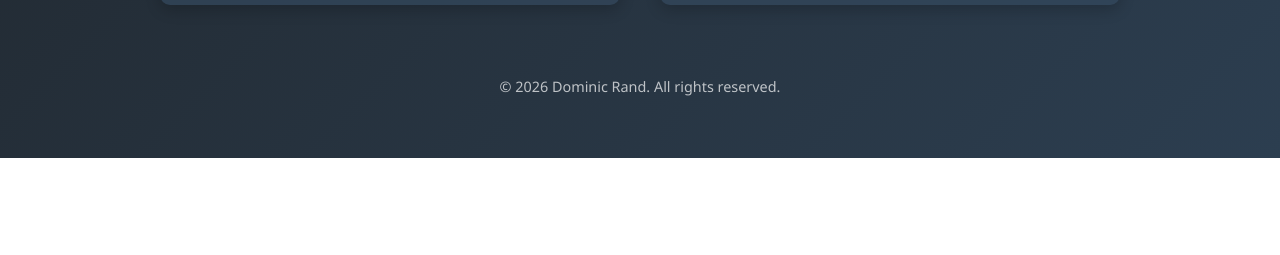
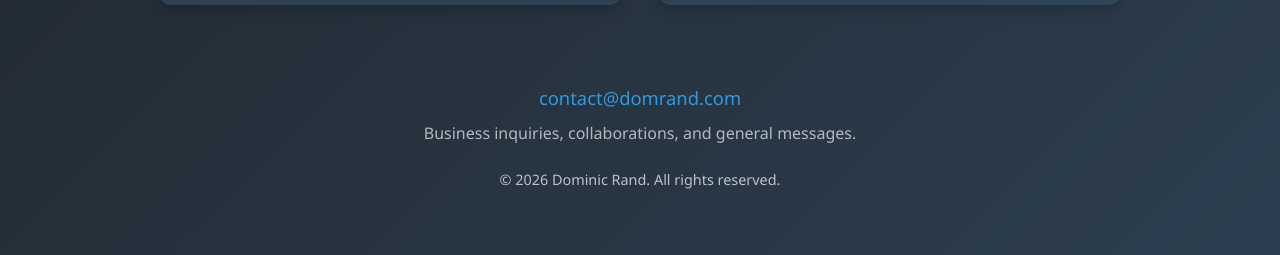
Before and after one commit to TheDominator54/DomCom, a plain HTML site: page index.html in a window 1280 px wide. Shown: the part 1543-1798 px from the top of the page. Before the commit the page ends 1701 px from the top, so only its background shows below. Drawn offline with Linux system fonts and the light colour scheme.

Commit message:
Add footer contact information in index.html; enhance styling for better visibility and user engagement.

```diff
--- a/index.html
+++ b/index.html
@@ -157,9 +157,34 @@
         footer {
             text-align: center;
             margin-top: 50px;
-            padding: 20px;
+            padding: 28px 20px 24px;
             font-size: 0.9rem;
             color: rgba(255, 255, 255, 0.7);
+        }
+
+        footer .footer-contact-block {
+            margin-bottom: 22px;
+        }
+
+        footer .footer-contact {
+            color: var(--secondary-color);
+            text-decoration: none;
+            font-size: 1.15rem;
+            font-weight: 500;
+        }
+
+        footer .footer-contact:hover {
+            text-decoration: underline;
+        }
+
+        footer .footer-contact-note {
+            margin-top: 10px;
+            font-size: 1rem;
+            line-height: 1.45;
+            color: rgba(255, 255, 255, 0.65);
+            max-width: 28em;
+            margin-left: auto;
+            margin-right: auto;
         }
 
         @keyframes fadeIn {
@@ -330,6 +355,12 @@
         </div>
 
         <footer>
+            <div class="footer-contact-block">
+                <p>
+                    <a href="mailto:contact@domrand.com" class="footer-contact">contact@domrand.com</a>
+                </p>
+                <p class="footer-contact-note">Business inquiries, collaborations, and general messages.</p>
+            </div>
             <p>&copy; 2026 Dominic Rand. All rights reserved.</p>
         </footer>
     </div>
```
